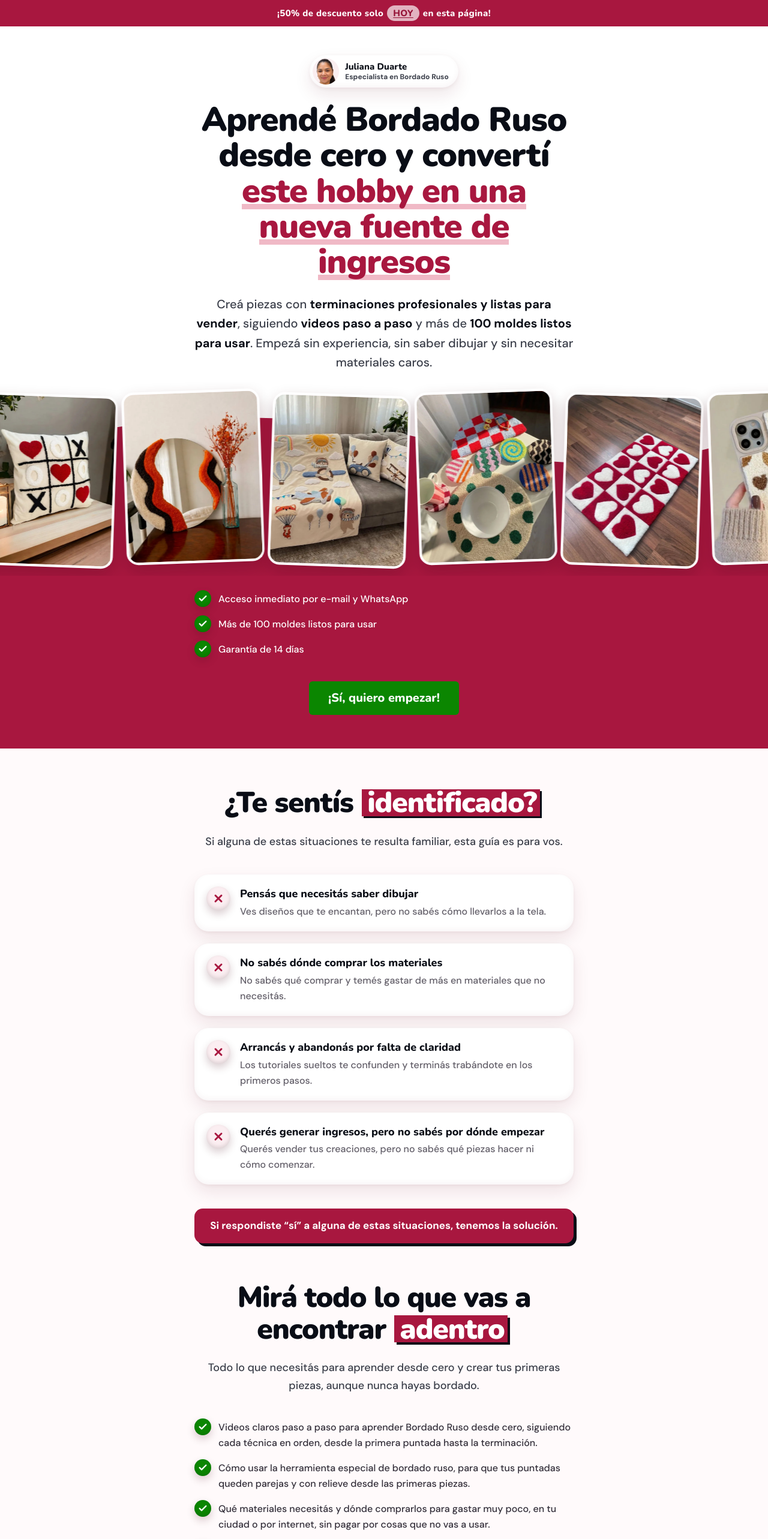
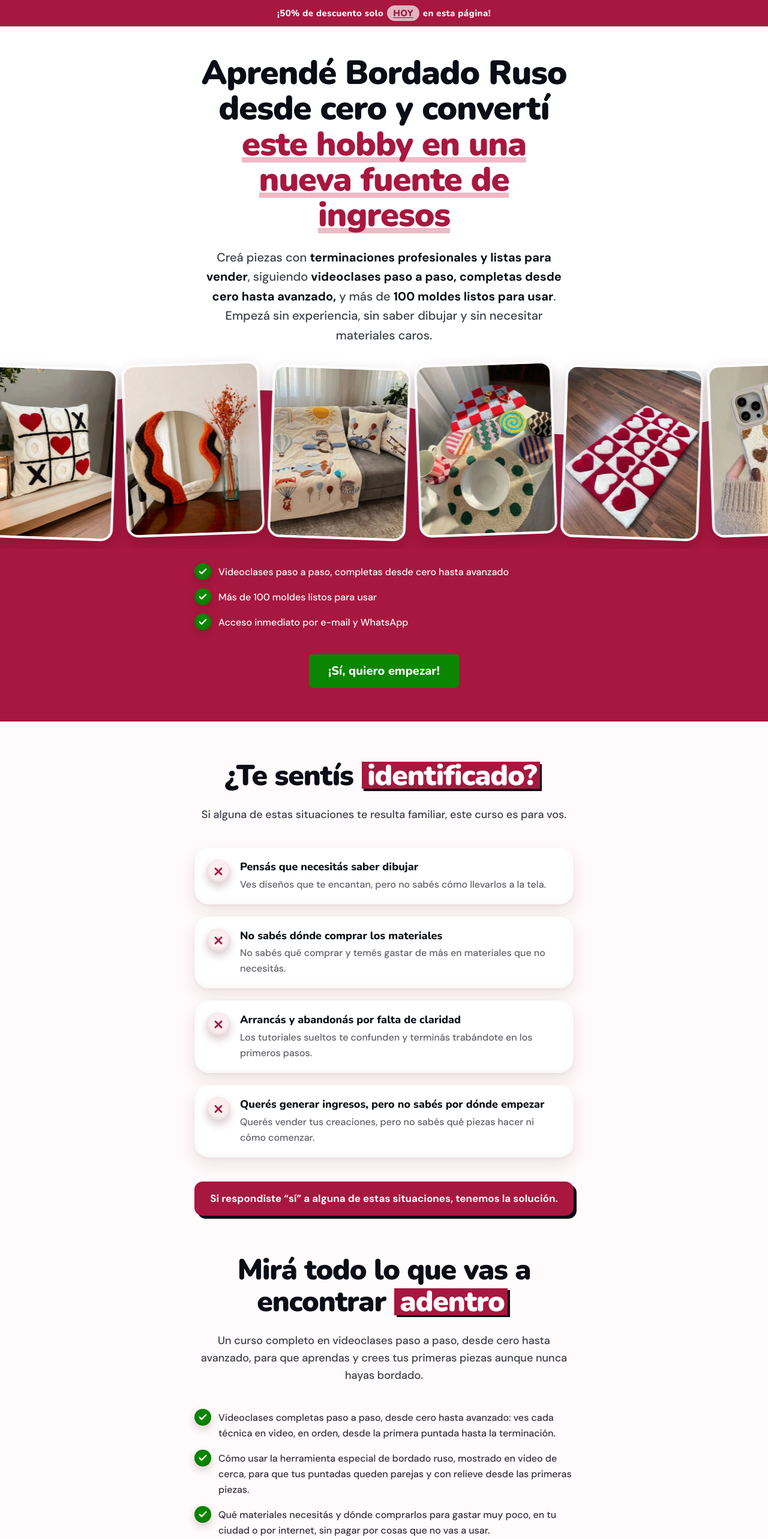
Before and after one commit to Luanraphael/bordadorusso2, a Next.js app: page / in a window 1280 px wide. Shown: the top 2566 px of the page at 60% size. Built offline with nearby package versions, Linux system fonts and the light colour scheme.

Commit message:
Present the offer as a video course, move About above guarantee and repeat the offer
Co-Authored-By: Claude Opus 5.5 <noreply@anthropic.com>

```diff
--- a/src/app/globals.css
+++ b/src/app/globals.css
@@ -280,20 +280,10 @@ img {
 
 /* ---------- Hero (mesma estrutura da página de referência) ----------
  *
- * Selo da autora, headline em duas partes (a segunda em cereja, com um traço
+ * Headline em duas partes (a segunda em cereja, com um traço
  * rosado por baixo, como o sublinhado da referência), subheadline e o carrossel
  * de peças que corre sozinho, apoiado sobre a onda.
  */
-.sp-author {
-  display: inline-flex;
-  align-items: center;
-  gap: 10px;
-  padding: 5px 16px 5px 5px;
-  border-radius: 999px;
-  background: var(--sp-white);
-  box-shadow: var(--shadow-clay-card);
-  text-align: left;
-}
 .sp-hero-title {
   color: var(--sp-ink);
   font-size: clamp(31px, 8.6vw, 56px);
--- a/src/app/layout.tsx
+++ b/src/app/layout.tsx
@@ -3,9 +3,9 @@ import type { ReactNode } from "react";
 import "./globals.css";
 
 export const metadata: Metadata = {
-  title: "Bordado Ruso desde cero | Juliana Duarte",
+  title: "Curso de Bordado Ruso en videoclases, desde cero | Juliana Duarte",
   description:
-    "Aprendé Bordado Ruso desde cero con videos paso a paso y más de 100 moldes listos para usar. Empezá sin experiencia, sin saber dibujar y sin materiales caros.",
+    "Aprendé Bordado Ruso con videoclases paso a paso, desde cero hasta avanzado, y más de 100 moldes listos para usar. Empezá sin experiencia, sin saber dibujar y sin materiales caros.",
 };
 
 export const viewport: Viewport = {
--- a/src/app/page.tsx
+++ b/src/app/page.tsx
@@ -5,16 +5,17 @@ import { Check, ChevronsDown, Gift, Minus, Plus, ShieldCheck, X } from "lucide-r
 
 const IMG = "/assets";
 // Preço e checkout desta página (cada página tem os seus). OLD_PRICE null = sem preço riscado.
+// Formato "10$": sem separador de milhar, para não parecer mil.
 const CURRENCY = "$";
-const PRICE = "18.900";
-const OLD_PRICE: string | null = "37.800";
+const PRICE = "10";
+const OLD_PRICE: string | null = "20";
 // TODO(Luan): link de checkout desta página ainda não enviado. Enquanto isso o botão leva à oferta.
 const CHECKOUT = "#offer";
 const display = "font-display";
 
-/** "37.800" e "18.900" → 50 (o ponto é separador de milhar). */
+/** "20" e "10" → 50 */
 function discountPercent(from: string, to: string) {
-  const n = (v: string) => Number(v.replace(/\./g, "").replace(",", "."));
+  const n = (v: string) => Number(v.replace(",", "."));
   return Math.round((1 - n(to) / n(from)) * 100);
 }
 
@@ -23,11 +24,15 @@ function discountPercent(from: string, to: string) {
 /* ------------------------------------------------------------------ */
 
 const AUTHOR = "Juliana Duarte";
-const MAIN_PRODUCT = "Guía de Bordado Ruso";
-const MAIN_PRODUCT_FULL = "Guía para aprender Bordado Ruso desde cero";
+const MAIN_PRODUCT = "Curso de Bordado Ruso";
+const MAIN_PRODUCT_FULL = "Curso completo de Bordado Ruso en videoclases, desde cero hasta avanzado";
 const MAIN_MOCKUP = { img: "mockup-principal.png", w: 1200, h: 800 };
 
-const HERO_BULLETS = ["Acceso inmediato por e-mail y WhatsApp", "Más de 100 moldes listos para usar", "Garantía de 14 días"];
+const HERO_BULLETS = [
+  "Videoclases paso a paso, completas desde cero hasta avanzado",
+  "Más de 100 moldes listos para usar",
+  "Acceso inmediato por e-mail y WhatsApp",
+];
 
 // Mesmas peças do carrossel da página de referência.
 const HERO_RESULTS = [
@@ -62,19 +67,20 @@ const IDENTIFIED = [
 
 // Mesma ordem da referência: videos → materiales → moldes → ideas, com mais detalhe em cada etapa.
 const INCLUDES = [
-  "Videos claros paso a paso para aprender Bordado Ruso desde cero, siguiendo cada técnica en orden, desde la primera puntada hasta la terminación.",
-  "Cómo usar la herramienta especial de bordado ruso, para que tus puntadas queden parejas y con relieve desde las primeras piezas.",
+  "Videoclases completas paso a paso, desde cero hasta avanzado: ves cada técnica en video, en orden, desde la primera puntada hasta la terminación.",
+  "Cómo usar la herramienta especial de bordado ruso, mostrado en video de cerca, para que tus puntadas queden parejas y con relieve desde las primeras piezas.",
   "Qué materiales necesitás y dónde comprarlos para gastar muy poco, en tu ciudad o por internet, sin pagar por cosas que no vas a usar.",
   "Más de 100 moldes listos para imprimir: imprimí, transferí a la tela y empezá, sin necesidad de saber dibujar.",
-  "Cómo lograr terminaciones profesionales, para que cada pieza quede prolija y lista para regalar o vender.",
+  "Cómo lograr terminaciones profesionales, paso a paso en video, para que cada pieza quede prolija y lista para regalar o vender.",
   "Ideas para crear cuadros, almohadones, bolsos, souvenirs y piezas personalizadas para regalar, decorar tu casa o vender.",
   "Un Excel de costos para calcular a qué precio vender cada pieza, si decidís convertir este hobby en una fuente de ingresos.",
   "Soporte por WhatsApp con Juliana para resolver tus dudas mientras aprendés.",
-  "Certificado de finalización al completar la guía, para reconocer todo lo que aprendiste.",
-  "Acceso desde el celular, la tablet o la computadora, para aprender a tu ritmo y desde donde quieras.",
+  "Certificado de finalización al completar el curso, para reconocer todo lo que aprendiste.",
+  "Acceso a las videoclases desde el celular, la tablet o la computadora, para aprender a tu ritmo y desde donde quieras.",
 ];
 
 const TRUST_BADGES = [
+  { label: "Videoclases Paso a Paso", icon: null },
   { label: "Garantía de 14 Días", icon: null },
   { label: "Acceso Inmediato", icon: "icone-acesso.png" },
   { label: "Soporte por WhatsApp", icon: "icone-suporte.png" },
@@ -90,7 +96,7 @@ const BONUSES = [
     img: "bono-1-moldes.png",
     w: 1000,
     h: 1000,
-    price: "$9.900",
+    price: "37,90$",
   },
   {
     title: "Guía paso a paso para conseguir los materiales económicos",
@@ -98,7 +104,7 @@ const BONUSES = [
     img: "bono-2-materiales.png",
     w: 1000,
     h: 1000,
-    price: "$8.900",
+    price: "24,90$",
   },
   {
     title: "Excel de Costos: calculá a qué precio vender",
@@ -106,28 +112,28 @@ const BONUSES = [
     img: "bono-3-excel.png",
     w: 1000,
     h: 1000,
-    price: "$6.900",
+    price: "19,90$",
   },
   {
-    title: "Certificado de finalización de la Guía de Bordado Ruso",
-    text: "Recibí tu certificado al completar la formación y reconocé todo lo que aprendiste.",
+    title: "Certificado de finalización del Curso de Bordado Ruso",
+    text: "Recibí tu certificado al completar el curso y reconocé todo lo que aprendiste.",
     img: "bono-4-certificado.jpg",
     w: 1200,
     h: 800,
-    price: "$9.900",
+    price: "14,90$",
   },
 ];
 
 const WHY = [
-  "Un método paso a paso y en orden, para que sepas exactamente qué hacer desde la primera puntada hasta la pieza terminada.",
-  "Videos claros donde ves cada movimiento de cerca, sin teoría que nunca vas a usar.",
+  "Videoclases completas, desde cero hasta avanzado, para que sepas exactamente qué hacer desde la primera puntada hasta la pieza terminada.",
+  "Ves cada movimiento de cerca en video y repetís la clase las veces que quieras, sin teoría que nunca vas a usar.",
   "Más de 100 moldes listos, para que empieces a crear sin saber dibujar.",
   "Una guía de materiales económicos, para empezar sin gastar de más.",
   "Ideas de piezas y un Excel de costos, para que sepas qué hacer y a qué precio venderlo si decidís vender.",
 ];
 
 const FOR_WHOM = [
-  "Quien quiere aprender Bordado Ruso desde cero, sin ninguna experiencia.",
+  "Quien quiere aprender Bordado Ruso desde cero, sin ninguna experiencia, viendo cada paso en video.",
   "Quien cree que necesita saber dibujar para crear piezas lindas.",
   "Quien ya probó con tutoriales sueltos y terminó abandonando.",
   "Quien busca un hobby que también pueda convertirse en una fuente de ingresos.",
@@ -145,7 +151,7 @@ const PROOFS = [
 
 const OFFER_ITEMS = [
   MAIN_PRODUCT_FULL,
-  "Videos prácticos paso a paso",
+  "Videoclases prácticas paso a paso, desde la primera puntada hasta piezas avanzadas",
   `Soporte por WhatsApp con ${AUTHOR.split(" ")[0]} para resolver tus dudas`,
   ...BONUSES.map((b) => `Bono: ${b.title}`),
   "Acceso desde el celular, la tablet o la computadora",
@@ -165,11 +171,20 @@ const FAQ: { q: string; a: ReactNode }[] = [
     ),
   },
   {
+    q: "¿Cómo son las clases?",
+    a: (
+      <>
+        Son <strong>videoclases prácticas y completas</strong>, paso a paso, que empiezan desde cero y avanzan hasta
+        técnicas avanzadas. Ves cada movimiento de cerca y podés repetir cada clase las veces que necesites.
+      </>
+    ),
+  },
+  {
     q: "¿Es un producto físico?",
     a: (
       <>
-        No. Es un <strong>producto digital</strong>: recibís el acceso a los videos, la guía y los bonos después de
-        confirmarse el pago.
+        No. Es un <strong>curso digital en videoclases</strong>: recibís el acceso a las clases y a los bonos después
+        de confirmarse el pago.
       </>
     ),
   },
@@ -177,7 +192,8 @@ const FAQ: { q: string; a: ReactNode }[] = [
     q: "¿Necesito experiencia para empezar?",
     a: (
       <>
-        No. El método fue pensado <strong>para principiantes</strong> y explica la técnica desde cero.
+        No. El curso fue pensado <strong>para principiantes</strong>: son videoclases paso a paso que te llevan desde
+        cero hasta el nivel avanzado.
       </>
     ),
   },
@@ -186,7 +202,7 @@ const FAQ: { q: string; a: ReactNode }[] = [
     a: (
       <>
         No. La herramienta especial para bordado ruso y el resto de los materiales son{" "}
-        <strong>económicos y fáciles de conseguir</strong>. Dentro del método vas a encontrar una guía simple para saber
+        <strong>económicos y fáciles de conseguir</strong>. Dentro del curso vas a encontrar una guía simple para saber
         qué comprar sin gastar de más.
       </>
     ),
@@ -195,7 +211,7 @@ const FAQ: { q: string; a: ReactNode }[] = [
     q: "¿Puedo verlo desde el celular?",
     a: (
       <>
-        Sí. Podés acceder desde <strong>el celular, una tablet o la computadora</strong>.
+        Sí. Podés ver las videoclases desde <strong>el celular, una tablet o la computadora</strong>.
       </>
     ),
   },
@@ -214,7 +230,7 @@ const FAQ: { q: string; a: ReactNode }[] = [
       <>
         ¡Claro!
         <br />
-        Tenés <strong>14 días de garantía incondicional</strong>. Si por cualquier motivo no es lo que esperabas, pedís
+        Tenés <strong>14 días de garantía incondicional</strong>. Mirá las videoclases y, si por cualquier motivo no es lo que esperabas, pedís
         el reembolso total. Sin vueltas y sin preguntas.
       </>
     ),
@@ -374,33 +390,19 @@ export default function BordadoRusoPage() {
       </div>
 
       <main className="flex flex-col pt-11">
-        {/* 1 · HERO: mesma estrutura da referência (autora, headline, subheadline e carrossel de peças) */}
+        {/* 1 · HERO: mesma estrutura da referência (headline, subheadline e carrossel de peças) */}
         <CherrySlab>
           <div className="sp-slab-top pb-4 pt-6 sm:pt-12">
             <Container className="flex flex-col items-center text-center">
-              <span className="sp-author">
-                <Image
-                  src={`${IMG}/juliana-avatar.jpg`}
-                  alt={AUTHOR}
-                  width={240}
-                  height={240}
-                  priority
-                  className="h-11 w-11 rounded-full object-cover"
-                />
-                <span className="flex flex-col leading-tight">
-                  <strong className={`${display} text-[15px] font-extrabold text-sp-ink`}>{AUTHOR}</strong>
-                  <span className="text-xs font-bold text-sp-ink-soft">Especialista en Bordado Ruso</span>
-                </span>
-              </span>
-
-              <h1 className={`${display} sp-hero-title mt-6`}>
+              <h1 className={`${display} sp-hero-title`}>
                 Aprendé Bordado Ruso desde cero y convertí{" "}
                 <span className="sp-hero-accent">este hobby en una nueva fuente de ingresos</span>
               </h1>
 
               <p className="mt-6 text-lg font-medium leading-relaxed text-sp-ink-soft sm:text-xl">
                 Creá piezas con <strong className="font-extrabold text-sp-ink">terminaciones profesionales y listas para vender</strong>,
-                siguiendo <strong className="font-extrabold text-sp-ink">videos paso a paso</strong> y más de{" "}
+                siguiendo <strong className="font-extrabold text-sp-ink">videoclases paso a paso, completas desde cero hasta avanzado,</strong>{" "}
+                y más de{" "}
                 <strong className="font-extrabold text-sp-ink">100 moldes listos para usar</strong>. Empezá sin experiencia, sin
                 saber dibujar y sin necesitar materiales caros.
               </p>
@@ -447,7 +449,7 @@ export default function BordadoRusoPage() {
               ¿Te sentís <Mark on="light">identificado?</Mark>
             </SectionTitle>
             <p className="mt-6 text-center text-lg font-medium leading-relaxed text-sp-ink-soft">
-              Si alguna de estas situaciones te resulta familiar, esta guía es para vos.
+              Si alguna de estas situaciones te resulta familiar, este curso es para vos.
             </p>
 
             <div className="mt-10 flex flex-col gap-5">
@@ -475,7 +477,8 @@ export default function BordadoRusoPage() {
               Mirá todo lo que vas a encontrar <Mark on="light">adentro</Mark>
             </SectionTitle>
             <p className="mt-6 text-center text-lg font-medium leading-relaxed text-sp-ink-soft">
-              Todo lo que necesitás para aprender desde cero y crear tus primeras piezas, aunque nunca hayas bordado.
+              Un curso completo en videoclases paso a paso, desde cero hasta avanzado, para que aprendas y crees tus
+              primeras piezas aunque nunca hayas bordado.
             </p>
 
             <CheckList items={INCLUDES} className="mt-10" />
@@ -527,7 +530,7 @@ export default function BordadoRusoPage() {
             </div>
 
             <p className="mt-10 text-center text-lg font-medium leading-relaxed text-white/95">
-              Además de la guía, te llevás <SoftMark>4 bonos exclusivos</SoftMark> que facilitan cada etapa: moldes para
+              Además del curso en videoclases, te llevás <SoftMark>4 bonos exclusivos</SoftMark> que facilitan cada etapa: moldes para
               empezar sin dibujar, materiales económicos, el cálculo del precio de venta y tu certificado.
             </p>
 
@@ -551,7 +554,7 @@ export default function BordadoRusoPage() {
             </div>
 
             <div className="mt-12 flex justify-center">
-              <CtaButton href="#offer">¡Quiero la guía!</CtaButton>
+              <CtaButton href="#offer">¡Quiero el curso!</CtaButton>
             </div>
           </Container>
         </CherrySlab>
@@ -561,7 +564,7 @@ export default function BordadoRusoPage() {
           <div className="sp-slab-top pt-14">
             <Container>
               <SectionTitle>
-                Por qué la <Mark on="light">{MAIN_PRODUCT}</Mark> va a ser tu paso a paso hasta tus primeras piezas
+                Por qué el <Mark on="light">{MAIN_PRODUCT}</Mark> en videoclases va a ser tu paso a paso hasta tus primeras piezas
               </SectionTitle>
             </Container>
           </div>
@@ -578,7 +581,7 @@ export default function BordadoRusoPage() {
             </div>
 
             <SectionTitle tone="light" className="mt-14">
-              ¿Para quién es la guía?
+              ¿Para quién es el curso?
             </SectionTitle>
 
             <div className="clay-red-card mt-10 rounded-[32px] p-6 sm:p-8">
@@ -635,27 +638,7 @@ export default function BordadoRusoPage() {
           </Container>
         </LightSection>
 
-        {/* 9 · Garantia */}
-        <CherrySlab className="pt-0">
-          <div className="sp-inside-top pt-6" />
-          <Container className="-mt-24 sm:-mt-36 lg:-mt-40">
-            <div className="clay-red-card flex flex-col items-center gap-6 rounded-[48px] px-6 py-10 text-center sm:px-10">
-              <span className="clay-orb inline-flex h-[120px] w-[120px] items-center justify-center rounded-full bg-sp-go text-white">
-                <ShieldCheck className="h-16 w-16" strokeWidth={2.25} />
-              </span>
-              <h2 className={`${display} text-3xl font-black tracking-tight sm:text-4xl sp-title--light`}>GARANTÍA DE 14 DÍAS</h2>
-              <p className="text-lg font-medium leading-relaxed text-white/95">
-                Comprá con total tranquilidad. Después de confirmada la compra, tenés 14 días para ver los videos, revisar
-                cada material y, si sentís que no es lo que esperabas, pedir el reembolso total, sin vueltas.
-              </p>
-              <CtaButton href={CHECKOUT} className="sm:min-w-[320px]">
-                Comprar ahora
-              </CtaButton>
-            </div>
-          </Container>
-        </CherrySlab>
-
-        {/* 10 · Quem sou eu (copy da referência, com a Juliana) */}
+        {/* 9 · Quem sou eu (copy da referência, com a Juliana), acima da garantia */}
         <LightSection>
           <Container>
             <div className="clay-card overflow-hidden rounded-[40px]">
@@ -676,7 +659,7 @@ export default function BordadoRusoPage() {
                 </SectionTitle>
                 <div className="mt-6 flex flex-col gap-4 text-lg font-medium leading-relaxed text-sp-ink-soft">
                   <p>
-                    Cuando empecé, no encontraba una guía que reuniera en un solo lugar los materiales correctos, la técnica
+                    Cuando empecé, no encontraba un curso que reuniera en un solo lugar los materiales correctos, la técnica
                     y las terminaciones. El Bordado Ruso es sencillo, pero sin una explicación clara puede parecer mucho más
                     difícil de lo que realmente es.
                   </p>
@@ -689,12 +672,61 @@ export default function BordadoRusoPage() {
                   <p className={`${display} text-2xl font-black text-sp-ink`}>{AUTHOR}</p>
                   <p className="mt-1 text-sm font-bold text-sp-500">Profesora de bordado ruso y creadora del método</p>
                 </div>
+                <div className="mt-8 flex justify-center">
+                  <CtaButton href={CHECKOUT} className="sm:min-w-[320px]">
+                    ¡Quiero empezar el curso!
+                  </CtaButton>
+                </div>
               </div>
             </div>
           </Container>
         </LightSection>
 
-        {/* 11 · FAQ */}
+        {/* 10 · Garantia */}
+        <CherrySlab className="pt-0">
+          <div className="sp-inside-top pt-6" />
+          <Container className="-mt-24 sm:-mt-36 lg:-mt-40">
+            <div className="clay-red-card flex flex-col items-center gap-6 rounded-[48px] px-6 py-10 text-center sm:px-10">
+              <span className="clay-orb inline-flex h-[120px] w-[120px] items-center justify-center rounded-full bg-sp-go text-white">
+                <ShieldCheck className="h-16 w-16" strokeWidth={2.25} />
+              </span>
+              <h2 className={`${display} text-3xl font-black tracking-tight sm:text-4xl sp-title--light`}>GARANTÍA DE 14 DÍAS</h2>
+              <p className="text-lg font-medium leading-relaxed text-white/95">
+                Comprá con total tranquilidad. Después de confirmada la compra, tenés 14 días para ver las videoclases,
+                revisar cada material y, si sentís que no es lo que esperabas, pedir el reembolso total, sin vueltas.
+              </p>
+              <CtaButton href={CHECKOUT} className="sm:min-w-[320px]">
+                Comprar ahora
+              </CtaButton>
+            </div>
+          </Container>
+        </CherrySlab>
+
+        {/* 11 · Oferta repetida depois da garantia */}
+        <LightSection>
+          <Container>
+            <SectionTitle>
+              ASEGURÁ <Mark on="light">HOY</Mark> TU LUGAR
+            </SectionTitle>
+            <div className="mt-8 flex justify-center">
+              <IconOrb>
+                <ChevronsDown className="h-8 w-8" strokeWidth={3} />
+              </IconOrb>
+            </div>
+
+            <OfferCard
+              badge="🌟 Más Vendido"
+              tier="PAQUETE COMPLETO"
+              items={OFFER_ITEMS}
+              oldPrice={OLD_PRICE}
+              price={PRICE}
+              href={CHECKOUT}
+              className="mt-14"
+            />
+          </Container>
+        </LightSection>
+
+        {/* 12 · FAQ */}
         <LightSection className="pt-0">
           <Container>
             <div className="text-center">
@@ -733,7 +765,7 @@ export default function BordadoRusoPage() {
           </Container>
         </LightSection>
 
-        {/* 12 · Rodapé */}
+        {/* 13 · Rodapé */}
         <footer className="pb-6 text-center text-[13px]">
           <div className="font-medium">
             <a href="link-para-politica.html" className="mx-2.5 text-sp-link hover:underline">
@@ -811,14 +843,14 @@ function OfferCard({
 
           {oldPrice && (
             <p className={`${display} mt-10 text-xl font-extrabold text-white/75 line-through decoration-2`}>
-              DE {CURRENCY}
-              {oldPrice}
+              DE {oldPrice}
+              {CURRENCY}
             </p>
           )}
           <p className={`${display} ${oldPrice ? "mt-1" : "mt-10"} text-2xl font-black tracking-wide`}>SOLO HOY</p>
           <p className={`${display} mt-1 whitespace-nowrap text-7xl font-black leading-none tracking-tight sm:text-8xl`}>
-            <span className="mr-1 align-top text-3xl sm:text-4xl">{CURRENCY}</span>
             {price}
+            <span className="ml-1 align-top text-3xl sm:text-4xl">{CURRENCY}</span>
           </p>
           <p className="mt-6 text-sm font-bold text-white/90">Pago único</p>
 
```
Also changed, not shown: public/assets/juliana-avatar.jpg (deleted).
